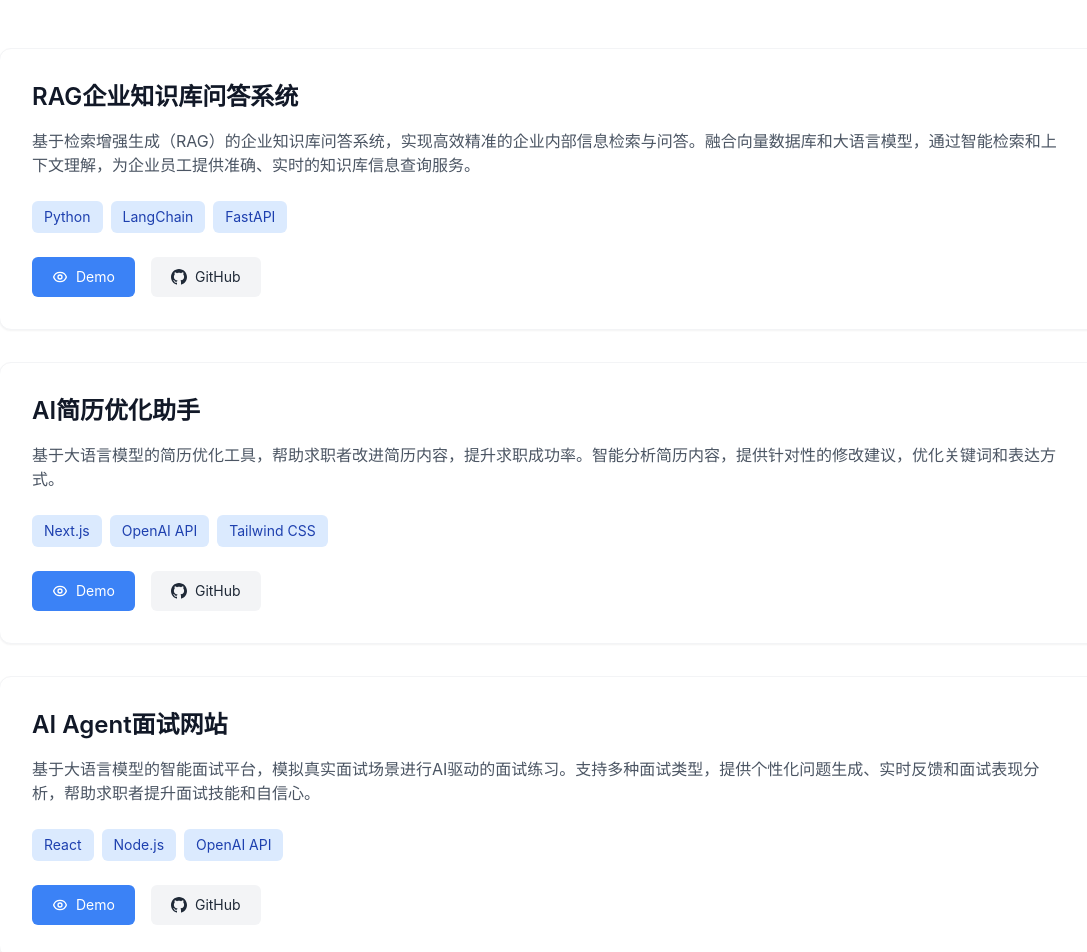
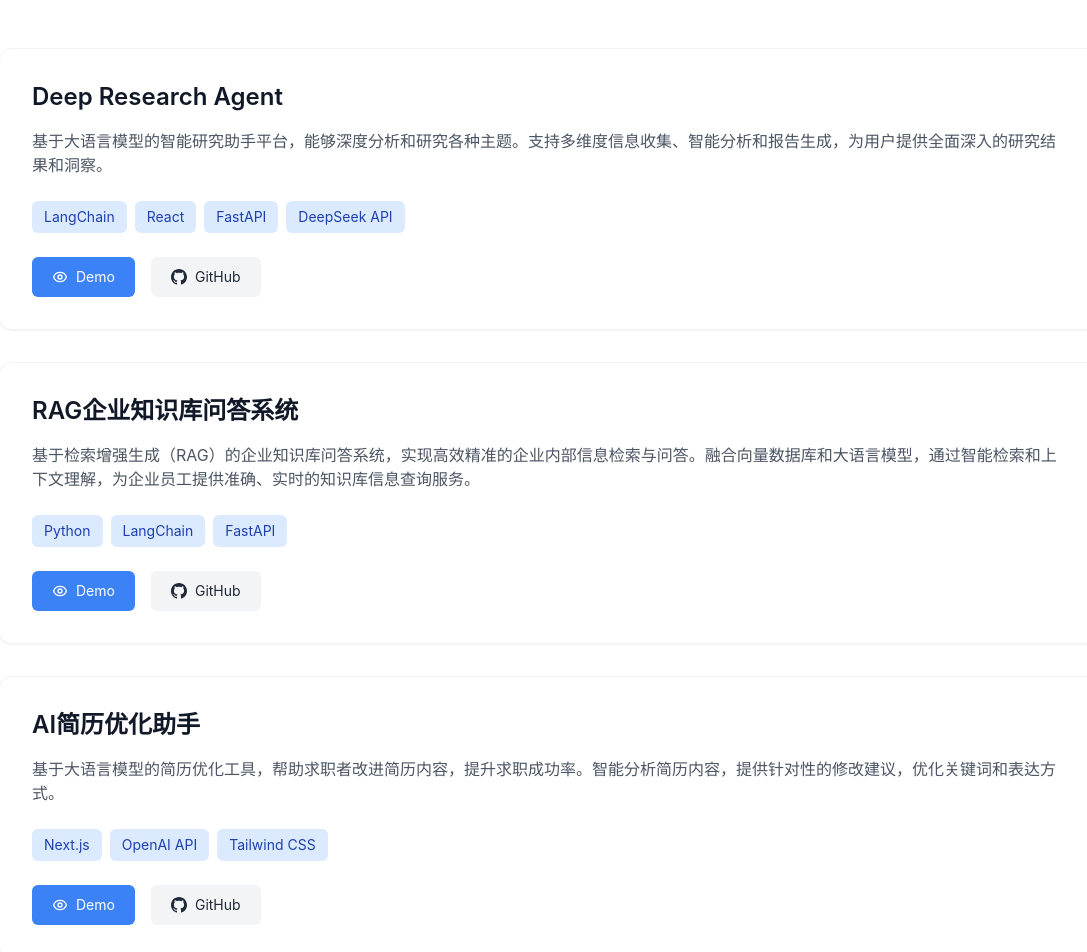
Before and after one commit to 849261680/personal-website, a Next.js app: page / in a window 1280 px wide. Shown: the part 820-1772 px from the top of the page, without its empty margins (89-1176 px from the left). Built offline with nearby package versions, Linux system fonts and the light colour scheme.

Commit message:
feat: 重构项目展示页面，优化内容和布局
- 更新项目展示顺序和内容
- 添加Chat Resume等新项目
- 优化项目描述和技术栈标签
- 修复项目链接
- 清理不必要的文件

```diff
--- a/src/app/page.tsx
+++ b/src/app/page.tsx
@@ -53,7 +53,7 @@ export default function Home() {
               Hi，我是彭世雄，一位专注于构建实用 AI 应用的开发者。
             </h1>
             <p className="text-xl text-gray-700 mb-10 max-w-3xl mx-auto">
-              毕业于东北大学信息安全专业，熟悉Python、Next.js，擅长将AI技术应用到实际问题中，有丰富的项目开发经验
+              毕业于东北大学信息安全专业，熟悉Python、Fast API、LangChain,长将AI技术应用到实际问题中，有丰富的项目开发经验
             </p>
             <div className="flex gap-4 justify-center">
               <a
@@ -89,7 +89,48 @@ export default function Home() {
           <div className="max-w-6xl mx-auto px-4 sm:px-6">
             <h2 className="text-3xl font-bold text-center text-gray-900 mb-12">项目展示</h2>
             <div className="space-y-8">
-              {/* 项目卡片 1 */}
+              {/* 项目卡片 1 - Deep Research Agent */}
+              <div className="bg-white rounded-xl border border-gray-100 overflow-hidden shadow-sm hover:shadow-md transition-all hover:translate-y-[-4px]">
+                <div className="p-8">
+                  <h3 className="text-2xl font-semibold mb-4 text-gray-900">Deep Research Agent</h3>
+                  <p className="text-gray-600 mb-6">
+                    基于大语言模型的智能研究助手平台，能够深度分析和研究各种主题。支持多维度信息收集、智能分析和报告生成，为用户提供全面深入的研究结果和洞察。
+                  </p>
+                  <div className="flex flex-wrap gap-2 mb-6">
+                    <span className="px-3 py-1.5 bg-blue-100 text-blue-800 rounded-md text-sm">LangChain</span>
+                    <span className="px-3 py-1.5 bg-blue-100 text-blue-800 rounded-md text-sm">React</span>
+                    <span className="px-3 py-1.5 bg-blue-100 text-blue-800 rounded-md text-sm">FastAPI</span>
+                    <span className="px-3 py-1.5 bg-blue-100 text-blue-800 rounded-md text-sm">DeepSeek API</span>
+                  </div>
+                  <div className="flex gap-4">
+                    <a
+                      href="https://rsgpt.vercel.app/"
+                      target="_blank"
+                      rel="noopener noreferrer"
+                      className="text-sm px-5 py-2.5 bg-primary text-white rounded-md hover:bg-blue-600 transition-colors inline-flex items-center"
+                    >
+                      <svg xmlns="http://www.w3.org/2000/svg" className="h-4 w-4 mr-2" fill="none" viewBox="0 0 24 24" stroke="currentColor">
+                        <path strokeLinecap="round" strokeLinejoin="round" strokeWidth={2} d="M15 12a3 3 0 11-6 0 3 3 0 016 0z" />
+                        <path strokeLinecap="round" strokeLinejoin="round" strokeWidth={2} d="M2.458 12C3.732 7.943 7.523 5 12 5c4.478 0 8.268 2.943 9.542 7-1.274 4.057-5.064 7-9.542 7-4.477 0-8.268-2.943-9.542-7z" />
+                      </svg>
+                      Demo
+                    </a>
+                    <a
+                      href="https://github.com/849261680/research-gpt"
+                      target="_blank"
+                      rel="noopener noreferrer"
+                      className="text-sm px-5 py-2.5 bg-gray-100 text-gray-800 rounded-md hover:bg-gray-200 transition-colors inline-flex items-center"
+                    >
+                      <svg xmlns="http://www.w3.org/2000/svg" className="h-4 w-4 mr-2" fill="currentColor" viewBox="0 0 24 24">
+                        <path d="M12 0c-6.626 0-12 5.373-12 12 0 5.302 3.438 9.8 8.207 11.387.599.111.793-.261.793-.577v-2.234c-3.338.726-4.033-1.416-4.033-1.416-.546-1.387-1.333-1.756-1.333-1.756-1.089-.745.083-.729.083-.729 1.205.084 1.839 1.237 1.839 1.237 1.07 1.834 2.807 1.304 3.492.997.107-.775.418-1.305.762-1.604-2.665-.305-5.467-1.334-5.467-5.931 0-1.311.469-2.381 1.236-3.221-.124-.303-.535-1.524.117-3.176 0 0 1.008-.322 3.301 1.23.957-.266 1.983-.399 3.003-.404 1.02.005 2.047.138 3.006.404 2.291-1.552 3.297-1.23 3.297-1.23.653 1.653.242 2.874.118 3.176.77.84 1.235 1.911 1.235 3.221 0 4.609-2.807 5.624-5.479 5.921.43.372.823 1.102.823 2.222v3.293c0 .319.192.694.801.576 4.765-1.589 8.199-6.086 8.199-11.386 0-6.627-5.373-12-12-12z"/>
+                      </svg>
+                      GitHub
+                    </a>
+                  </div>
+                </div>
+              </div>
+
+              {/* 项目卡片 2 */}
               <div className="bg-white rounded-xl border border-gray-100 overflow-hidden shadow-sm hover:shadow-md transition-all hover:translate-y-[-4px]">
                 <div className="p-8">
                   <h3 className="text-2xl font-semibold mb-4 text-gray-900">RAG企业知识库问答系统</h3>
@@ -129,7 +170,7 @@ export default function Home() {
                 </div>
               </div>
 
-              {/* 项目卡片 2 */}
+              {/* 项目卡片 3 */}
               <div className="bg-white rounded-xl border border-gray-100 overflow-hidden shadow-sm hover:shadow-md transition-all hover:translate-y-[-4px]">
                 <div className="p-8">
                   <h3 className="text-2xl font-semibold mb-4 text-gray-900">AI简历优化助手</h3>
@@ -156,46 +197,6 @@ export default function Home() {
                     </a>
                     <a
                       href="https://github.com/849261680/AI_Resume"
-                      target="_blank"
-                      rel="noopener noreferrer"
-                      className="text-sm px-5 py-2.5 bg-gray-100 text-gray-800 rounded-md hover:bg-gray-200 transition-colors inline-flex items-center"
-                    >
-                      <svg xmlns="http://www.w3.org/2000/svg" className="h-4 w-4 mr-2" fill="currentColor" viewBox="0 0 24 24">
-                        <path d="M12 0c-6.626 0-12 5.373-12 12 0 5.302 3.438 9.8 8.207 11.387.599.111.793-.261.793-.577v-2.234c-3.338.726-4.033-1.416-4.033-1.416-.546-1.387-1.333-1.756-1.333-1.756-1.089-.745.083-.729.083-.729 1.205.084 1.839 1.237 1.839 1.237 1.07 1.834 2.807 1.304 3.492.997.107-.775.418-1.305.762-1.604-2.665-.305-5.467-1.334-5.467-5.931 0-1.311.469-2.381 1.236-3.221-.124-.303-.535-1.524.117-3.176 0 0 1.008-.322 3.301 1.23.957-.266 1.983-.399 3.003-.404 1.02.005 2.047.138 3.006.404 2.291-1.552 3.297-1.23 3.297-1.23.653 1.653.242 2.874.118 3.176.77.84 1.235 1.911 1.235 3.221 0 4.609-2.807 5.624-5.479 5.921.43.372.823 1.102.823 2.222v3.293c0 .319.192.694.801.576 4.765-1.589 8.199-6.086 8.199-11.386 0-6.627-5.373-12-12-12z"/>
-                      </svg>
-                      GitHub
-                    </a>
-                  </div>
-                </div>
-              </div>
-
-              {/* 项目卡片 3 */}
-              <div className="bg-white rounded-xl border border-gray-100 overflow-hidden shadow-sm hover:shadow-md transition-all hover:translate-y-[-4px]">
-                <div className="p-8">
-                  <h3 className="text-2xl font-semibold mb-4 text-gray-900">AI Agent面试网站</h3>
-                  <p className="text-gray-600 mb-6">
-                    基于大语言模型的智能面试平台，模拟真实面试场景进行AI驱动的面试练习。支持多种面试类型，提供个性化问题生成、实时反馈和面试表现分析，帮助求职者提升面试技能和自信心。
-                  </p>
-                  <div className="flex flex-wrap gap-2 mb-6">
-                    <span className="px-3 py-1.5 bg-blue-100 text-blue-800 rounded-md text-sm">React</span>
-                    <span className="px-3 py-1.5 bg-blue-100 text-blue-800 rounded-md text-sm">Node.js</span>
-                    <span className="px-3 py-1.5 bg-blue-100 text-blue-800 rounded-md text-sm">OpenAI API</span>
-                  </div>
-                  <div className="flex gap-4">
-                    <a
-                      href="https://ai345.vercel.app/"
-                      target="_blank"
-                      rel="noopener noreferrer"
-                      className="text-sm px-5 py-2.5 bg-primary text-white rounded-md hover:bg-blue-600 transition-colors inline-flex items-center"
-                    >
-                      <svg xmlns="http://www.w3.org/2000/svg" className="h-4 w-4 mr-2" fill="none" viewBox="0 0 24 24" stroke="currentColor">
-                        <path strokeLinecap="round" strokeLinejoin="round" strokeWidth={2} d="M15 12a3 3 0 11-6 0 3 3 0 016 0z" />
-                        <path strokeLinecap="round" strokeLinejoin="round" strokeWidth={2} d="M2.458 12C3.732 7.943 7.523 5 12 5c4.478 0 8.268 2.943 9.542 7-1.274 4.057-5.064 7-9.542 7-4.477 0-8.268-2.943-9.542-7z" />
-                      </svg>
-                      Demo
-                    </a>
-                    <a
-                      href="https://github.com/849261680/interview-gpt"
                       target="_blank"
                       rel="noopener noreferrer"
                       className="text-sm px-5 py-2.5 bg-gray-100 text-gray-800 rounded-md hover:bg-gray-200 transition-colors inline-flex items-center"
```
Also changed, not shown: cloudbaserc.json (deleted, +0 -14 lines), 1 other file (tests, documents, lock files or other folders).
